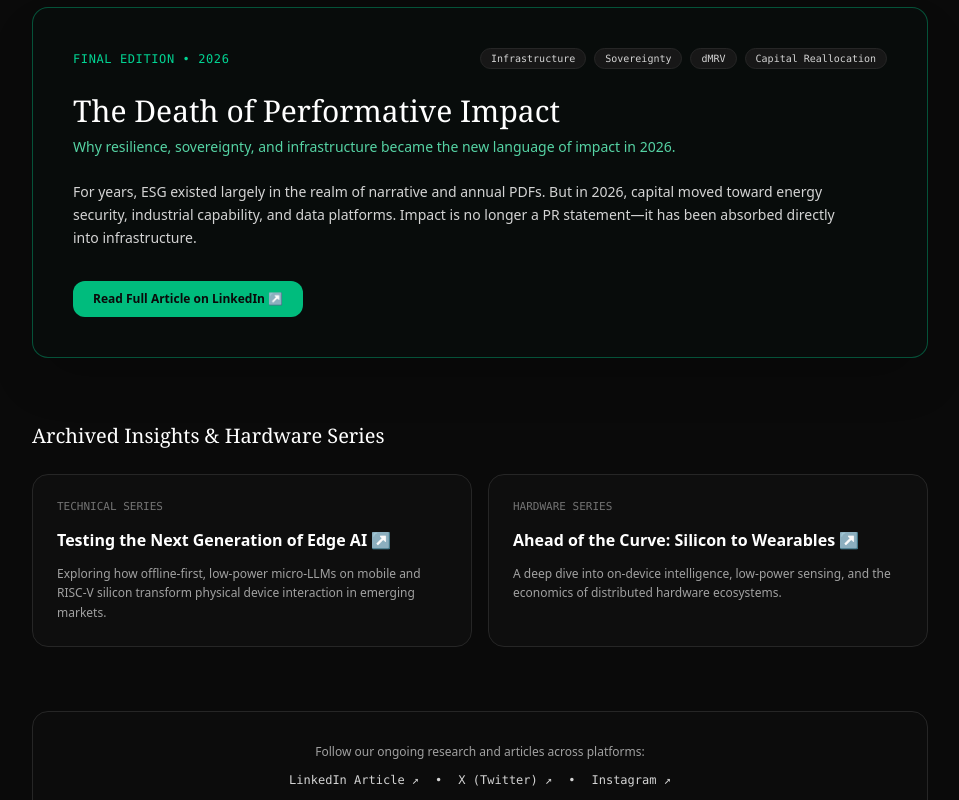
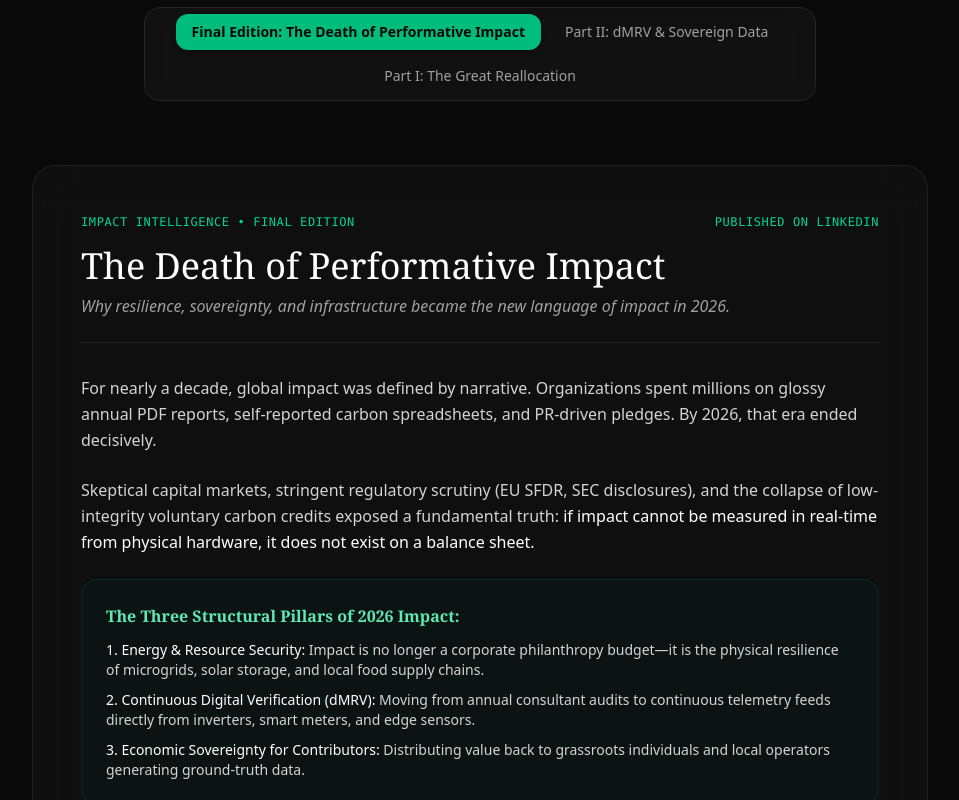
Before and after one commit to palontologist/fluffy-octo-broccoli, a Next.js app: page /impact-intelligence in a window 1280 px wide. Shown: the part 440-1240 px from the top of the page, without its empty margins (160-1119 px from the left). Built offline with nearby package versions, Linux system fonts and the light colour scheme.

Commit message:
Restore interactive reader for Part 1, Part 2, and Final Edition on Impact Intelligence page

```diff
--- a/app/impact-intelligence/page.tsx
+++ b/app/impact-intelligence/page.tsx
@@ -1,37 +1,10 @@
 "use client";
 
 import Link from "next/link";
+import { useState } from "react";
 
 export default function ImpactIntelligencePage() {
-  const articles = [
-    {
-      title: "The Death of Performative Impact",
-      edition: "Final Edition • 2026",
-      subtitle: "Why resilience, sovereignty, and infrastructure became the new language of impact in 2026.",
-      summary: "For years, ESG existed largely in the realm of narrative and annual PDFs. But in 2026, capital moved toward energy security, industrial capability, and data platforms. Impact is no longer a PR statement—it has been absorbed directly into infrastructure.",
-      url: "https://www.linkedin.com/pulse/death-performative-impact-frontforumfocus-wgbsf/",
-      featured: true,
-      tags: ["Infrastructure", "Sovereignty", "dMRV", "Capital Reallocation"],
-    },
-    {
-      title: "Testing the Next Generation of Edge AI",
-      edition: "Technical Series",
-      subtitle: "Sub-3B micro-models and on-device tool calling for autonomous hardware.",
-      summary: "Exploring how offline-first, low-power micro-LLMs on mobile and RISC-V silicon transform physical device interaction in emerging markets.",
-      url: "https://www.linkedin.com/company/frontforumfocus",
-      featured: false,
-      tags: ["Edge AI", "LiteRT", "RISC-V", "Robotics"],
-    },
-    {
-      title: "Ahead of the Curve: Silicon to Wearables",
-      edition: "Hardware Series",
-      subtitle: "Examining the trajectory of compute from 1990 silicon to ambient AI wearables.",
-      summary: "A deep dive into on-device intelligence, low-power sensing, and the economics of distributed hardware ecosystems.",
-      url: "https://www.linkedin.com/company/frontforumfocus",
-      featured: false,
-      tags: ["Hardware", "Wearables", "Sensors"],
-    },
-  ];
+  const [activeEdition, setActiveEdition] = useState<"final" | "part2" | "part1">("final");
 
   return (
     <main className="min-h-screen bg-neutral-950 text-neutral-100 px-6 pt-32 pb-32 selection:bg-emerald-500 selection:text-black font-sans antialiased">
@@ -39,91 +12,202 @@ export default function ImpactIntelligencePage() {
 
         {/* Header */}
         <div className="text-center space-y-4">
-          <div className="inline-flex items-center gap-2 px-3 py-1 rounded-full border border-neutral-800 bg-neutral-900 text-xs text-emerald-400">
-            Impact Intelligence • Publication
+          <div className="inline-flex items-center gap-2 px-3.5 py-1 rounded-full border border-neutral-800 bg-neutral-900 text-xs text-emerald-400">
+            Impact Intelligence • Publication Archive
           </div>
           <h1 className="font-serif text-3xl sm:text-5xl font-normal tracking-tight text-white">
             Where changemakers connect, compound, <br className="hidden sm:inline" />
             <span className="italic font-serif text-emerald-400">and unlock what's next.</span>
           </h1>
           <p className="text-sm sm:text-base text-neutral-400 max-w-xl mx-auto leading-relaxed">
-            Rigorous analysis on the convergence of climate capital, sovereign infrastructure, and frontier technology.
+            Read the complete trilogy exploring the death of performative ESG and the rise of verifiable sovereign infrastructure.
           </p>
         </div>
 
-        {/* Featured Article: The Death of Performative Impact */}
-        {articles.filter(a => a.featured).map((article) => (
-          <div
-            key={article.title}
-            className="p-8 sm:p-10 rounded-2xl border border-emerald-500/40 bg-emerald-950/10 space-y-6 shadow-2xl relative overflow-hidden"
+        {/* Edition Selector Navigation */}
+        <div className="flex flex-wrap items-center justify-center gap-2 p-1.5 rounded-2xl border border-neutral-800 bg-neutral-900/60 max-w-2xl mx-auto backdrop-blur-md">
+          <button
+            onClick={() => setActiveEdition("final")}
+            className={`px-4 py-2 rounded-xl text-xs sm:text-sm font-medium transition-all ${
+              activeEdition === "final"
+                ? "bg-emerald-500 text-neutral-950 font-semibold shadow-md"
+                : "text-neutral-400 hover:text-white"
+            }`}
           >
-            <div className="flex flex-wrap items-center justify-between gap-2">
-              <span className="text-xs font-mono text-emerald-400 uppercase tracking-wider">
-                {article.edition}
-              </span>
-              <div className="flex gap-2">
-                {article.tags.map(tag => (
-                  <span key={tag} className="px-2.5 py-0.5 rounded-full bg-neutral-900 border border-neutral-800 text-[10px] text-neutral-300 font-mono">
-                    {tag}
-                  </span>
-                ))}
-              </div>
+            Final Edition: The Death of Performative Impact
+          </button>
+          <button
+            onClick={() => setActiveEdition("part2")}
+            className={`px-4 py-2 rounded-xl text-xs sm:text-sm font-medium transition-all ${
+              activeEdition === "part2"
+                ? "bg-emerald-500 text-neutral-950 font-semibold shadow-md"
+                : "text-neutral-400 hover:text-white"
+            }`}
+          >
+            Part II: dMRV &amp; Sovereign Data
+          </button>
+          <button
+            onClick={() => setActiveEdition("part1")}
+            className={`px-4 py-2 rounded-xl text-xs sm:text-sm font-medium transition-all ${
+              activeEdition === "part1"
+                ? "bg-emerald-500 text-neutral-950 font-semibold shadow-md"
+                : "text-neutral-400 hover:text-white"
+            }`}
+          >
+            Part I: The Great Reallocation
+          </button>
         </div>
 
-            <div className="space-y-2">
-              <h2 className="text-2xl sm:text-3xl font-serif text-white font-normal">
-                {article.title}
+        {/* Reader Container */}
+        <article className="p-8 sm:p-12 rounded-3xl border border-neutral-800/80 bg-neutral-900/40 backdrop-blur-xl shadow-2xl space-y-8">
+
+          {activeEdition === "final" && (
+            <div className="space-y-8">
+              <div className="space-y-2 border-b border-neutral-800 pb-6">
+                <div className="flex items-center justify-between text-xs font-mono text-emerald-400 uppercase tracking-wider">
+                  <span>Impact Intelligence • Final Edition</span>
+                  <span>Published on LinkedIn</span>
+                </div>
+                <h2 className="text-3xl sm:text-4xl font-serif text-white font-normal pt-2">
+                  The Death of Performative Impact
                 </h2>
-              <p className="text-sm text-emerald-300/90 font-medium">
-                {article.subtitle}
+                <p className="text-sm sm:text-base text-neutral-400 italic">
+                  Why resilience, sovereignty, and infrastructure became the new language of impact in 2026.
                 </p>
               </div>
 
-            <p className="text-xs sm:text-sm text-neutral-300 leading-relaxed max-w-3xl">
-              {article.summary}
+              <div className="space-y-6 text-sm sm:text-base text-neutral-300 leading-relaxed font-light">
+                <p>
+                  For nearly a decade, global impact was defined by narrative. Organizations spent millions on glossy annual PDF reports, self-reported carbon spreadsheets, and PR-driven pledges. By 2026, that era ended decisively.
+                </p>
+                <p>
+                  Skeptical capital markets, stringent regulatory scrutiny (EU SFDR, SEC disclosures), and the collapse of low-integrity voluntary carbon credits exposed a fundamental truth: <strong className="text-white font-medium">if impact cannot be measured in real-time from physical hardware, it does not exist on a balance sheet.</strong>
                 </p>
 
-            <div className="pt-2">
+                <div className="p-6 rounded-2xl border border-emerald-900/40 bg-emerald-950/20 space-y-3">
+                  <h3 className="text-base font-semibold text-emerald-300 font-serif">The Three Structural Pillars of 2026 Impact:</h3>
+                  <ul className="text-xs sm:text-sm text-neutral-300 space-y-2.5">
+                    <li>
+                      <strong className="text-white">1. Energy &amp; Resource Security:</strong> Impact is no longer a corporate philanthropy budget—it is the physical resilience of microgrids, solar storage, and local food supply chains.
+                    </li>
+                    <li>
+                      <strong className="text-white">2. Continuous Digital Verification (dMRV):</strong> Moving from annual consultant audits to continuous telemetry feeds directly from inverters, smart meters, and edge sensors.
+                    </li>
+                    <li>
+                      <strong className="text-white">3. Economic Sovereignty for Contributors:</strong> Distributing value back to grassroots individuals and local operators generating ground-truth data.
+                    </li>
+                  </ul>
+                </div>
+
+                <p>
+                  Impact has ceased to be an external disclosure document. It has been absorbed into the core architecture of energy, compute, and physical infrastructure.
+                </p>
+              </div>
+
+              <div className="pt-4 border-t border-neutral-800 flex flex-wrap items-center justify-between gap-4">
                 <a
-                href={article.url}
+                  href="https://www.linkedin.com/pulse/death-performative-impact-frontforumfocus-wgbsf/"
                   target="_blank"
                   rel="noopener noreferrer"
-                className="inline-flex items-center gap-2 px-5 py-2.5 rounded-xl bg-emerald-500 hover:bg-emerald-400 text-neutral-950 font-semibold text-xs transition-colors"
+                  className="px-5 py-2.5 rounded-xl bg-emerald-500 hover:bg-emerald-400 text-neutral-950 font-semibold text-xs transition-colors"
                 >
-                Read Full Article on LinkedIn ↗
+                  Read &amp; Discuss on LinkedIn ↗
                 </a>
+                <span className="text-xs font-mono text-neutral-500">Edition 3 of 3 • Series Complete</span>
               </div>
             </div>
-        ))}
+          )}
 
-        {/* Other Publications Grid */}
-        <div className="space-y-6">
-          <h3 className="text-xl font-serif text-white">Archived Insights &amp; Hardware Series</h3>
-          <div className="grid grid-cols-1 md:grid-cols-2 gap-4">
-            {articles.filter(a => !a.featured).map((article) => (
-              <a
-                key={article.title}
-                href={article.url}
-                target="_blank"
-                rel="noopener noreferrer"
-                className="p-6 rounded-2xl border border-neutral-800 bg-neutral-900/30 hover:bg-neutral-900/60 transition-all space-y-3 block group"
+          {activeEdition === "part2" && (
+            <div className="space-y-8">
+              <div className="space-y-2 border-b border-neutral-800 pb-6">
+                <div className="flex items-center justify-between text-xs font-mono text-teal-400 uppercase tracking-wider">
+                  <span>Impact Intelligence • Part II</span>
+                  <span>Technical &amp; Data Layer</span>
+                </div>
+                <h2 className="text-3xl sm:text-4xl font-serif text-white font-normal pt-2">
+                  dMRV &amp; The Sovereign Data Layer
+                </h2>
+                <p className="text-sm sm:text-base text-neutral-400 italic">
+                  How on-device AI and edge IoT replace manual ESG consulting bottlenecks.
+                </p>
+              </div>
+
+              <div className="space-y-6 text-sm sm:text-base text-neutral-300 leading-relaxed font-light">
+                <p>
+                  The bottleneck in climate finance has never been capital deployment alone; it has been the verification gap. When a solar mini-grid generates 100 MWh in rural Kenya, verifying that generation for international carbon buyers historically required an auditor on an airplane with a clipboard months after the fact.
+                </p>
+                <p>
+                  Part II explores how edge intelligence transforms this dynamic. By running micro-models (LiteRT / sub-3B micro-LLMs) directly on smart inverters and field mobile devices, telemetry is validated at the edge before syncing to cloud registries.
+                </p>
+
+                <div className="p-5 rounded-xl border border-neutral-800 bg-neutral-950/60 font-mono text-xs text-neutral-300 space-y-2">
+                  <div className="text-emerald-400">// The dMRV Pipeline Architecture</div>
+                  <div>[Solar Inverter / Microgrid] → (Modbus RS485) → [Greta Engine] → (UN SDG Mapping) → [Audit-Ready Registry API]</div>
+                </div>
+
+                <p>
+                  The result is zero-latency verification and carbon credits that trade at a 2x–5x premium because their provenance is unassailable.
+                </p>
+              </div>
+
+              <div className="pt-4 border-t border-neutral-800 flex items-center justify-between">
+                <button
+                  onClick={() => setActiveEdition("final")}
+                  className="text-xs font-mono text-emerald-400 hover:underline"
                 >
-                <div className="text-[11px] font-mono text-neutral-500 uppercase">{article.edition}</div>
-                <h4 className="text-base font-semibold text-white group-hover:text-emerald-400 transition-colors">
-                  {article.title} ↗
-                </h4>
-                <p className="text-xs text-neutral-400 leading-relaxed">
-                  {article.summary}
-                </p>
-              </a>
-            ))}
+                  Next: Read Final Edition →
+                </button>
+                <span className="text-xs font-mono text-neutral-500">Edition 2 of 3</span>
               </div>
             </div>
+          )}
 
-        {/* Social Links Callout */}
+          {activeEdition === "part1" && (
+            <div className="space-y-8">
+              <div className="space-y-2 border-b border-neutral-800 pb-6">
+                <div className="flex items-center justify-between text-xs font-mono text-cyan-400 uppercase tracking-wider">
+                  <span>Impact Intelligence • Part I</span>
+                  <span>Macroeconomic Shift</span>
+                </div>
+                <h2 className="text-3xl sm:text-4xl font-serif text-white font-normal pt-2">
+                  The Great Reallocation
+                </h2>
+                <p className="text-sm sm:text-base text-neutral-400 italic">
+                  Capital moving from corporate pledges to physical energy and sovereign capabilities.
+                </p>
+              </div>
+
+              <div className="space-y-6 text-sm sm:text-base text-neutral-300 leading-relaxed font-light">
+                <p>
+                  In the opening installment of Impact Intelligence, we examined the macro capital rotation. The era of low interest rates permitted companies to spend heavily on symbolic CSR. But as capital costs rose and climate events accelerated, institutional LPs demanded tangible, cash-flow-generative infrastructure.
+                </p>
+                <p>
+                  Clean energy, decentralized microgrids, local manufacturing, and verifiable data infrastructure became the core recipients of global blended finance.
+                </p>
+                <p>
+                  Part I sets the foundation: impact is not an expense line item; it is the most lucrative operational infrastructure of the next century.
+                </p>
+              </div>
+
+              <div className="pt-4 border-t border-neutral-800 flex items-center justify-between">
+                <button
+                  onClick={() => setActiveEdition("part2")}
+                  className="text-xs font-mono text-emerald-400 hover:underline"
+                >
+                  Next: Read Part II →
+                </button>
+                <span className="text-xs font-mono text-neutral-500">Edition 1 of 3</span>
+              </div>
+            </div>
+          )}
+
+        </article>
+
+        {/* Community & Social Links */}
         <div className="p-8 rounded-2xl border border-neutral-800 bg-neutral-900/20 text-center space-y-3">
           <p className="text-xs text-neutral-400">
-            Follow our ongoing research and articles across platforms:
+            Share and follow FrontForumFocus publications:
           </p>
           <div className="flex items-center justify-center gap-4 text-xs font-mono text-neutral-300">
             <a href="https://www.linkedin.com/pulse/death-performative-impact-frontforumfocus-wgbsf/" target="_blank" rel="noopener noreferrer" className="hover:text-emerald-400">LinkedIn Article ↗</a>
```
Lines whose indentation alone changed are shown as unchanged.
